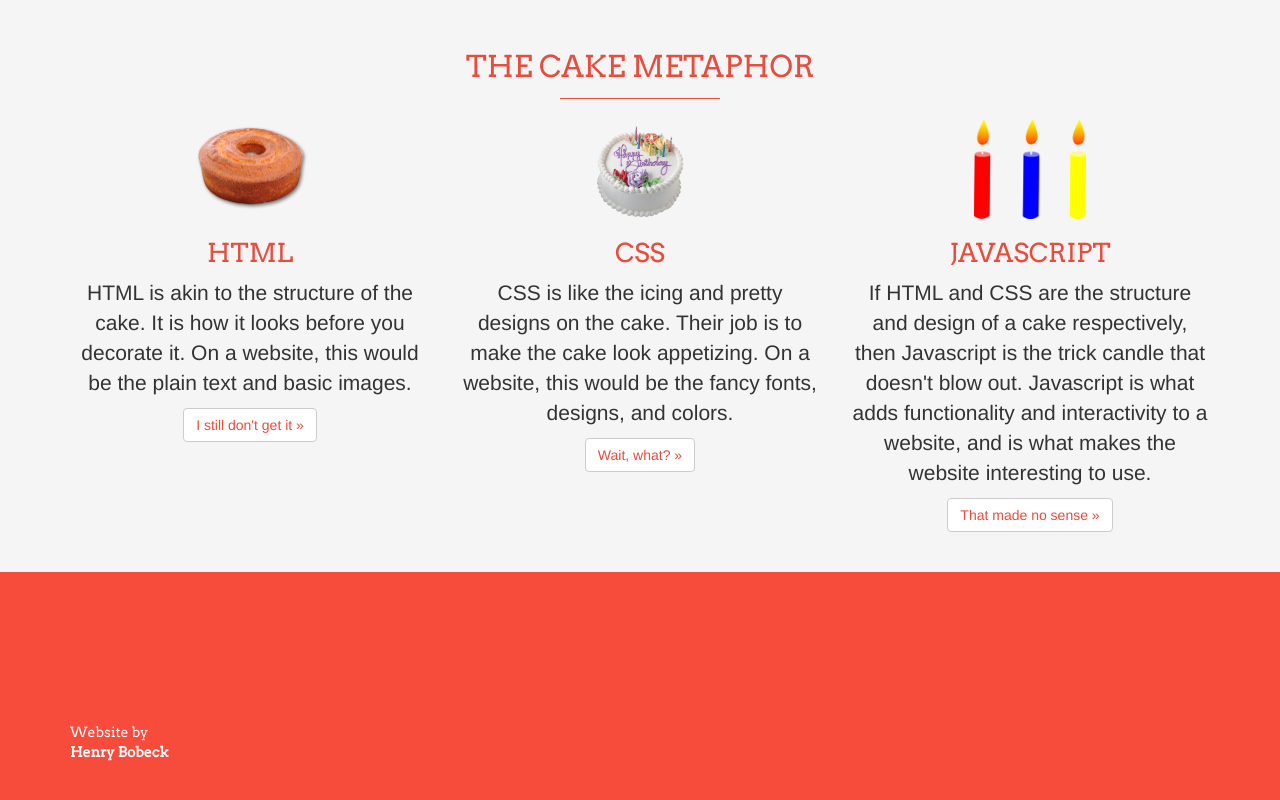
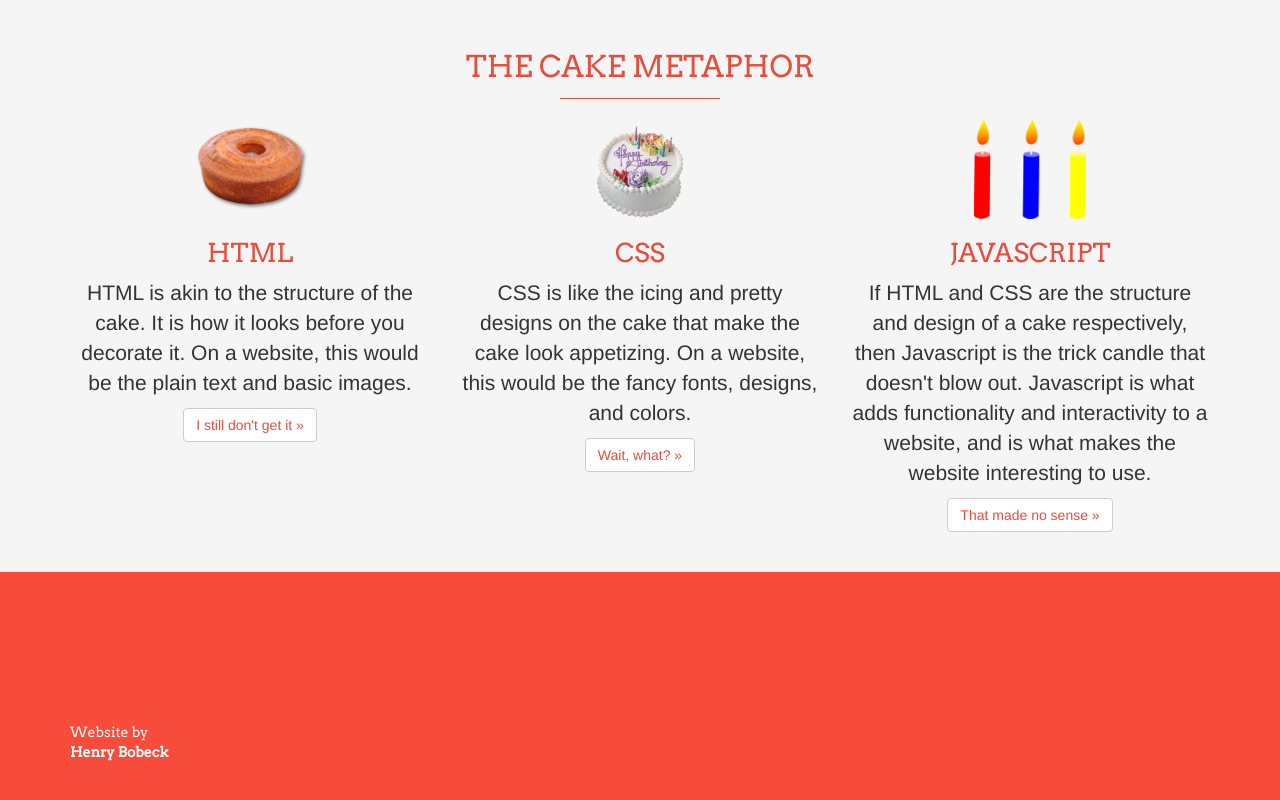
Before and after one commit to hsbobeck/hsbobeck.github.io, a plain HTML site: page index.html in a window 1280 px wide. Shown: the part 1091-1891 px from the top of the page. Drawn offline with nearby package versions, Linux system fonts and the light colour scheme.

Commit message:
typo fixing 2

```diff
--- a/index.html
+++ b/index.html
@@ -92,7 +92,7 @@
           <div class="col-md-4">
             <img src="/images/cake_icing.gif" alt="<the picture didn't load>" height="100px">
             <h3>CSS</h3>
-            <p>CSS is like the icing and pretty designs on the cake. Their job is to make the cake look appetizing. On a website, this would be the fancy fonts, designs, and colors. </p>
+            <p>CSS is like the icing and pretty designs on the cake that make the cake look appetizing. On a website, this would be the fancy fonts, designs, and colors. </p>
             <p><a class="btn btn-default" href="http://www.w3schools.com/css/" target="_blank" role="button">Wait, what? &raquo;</a></p>
           </div>
           <div class="col-md-4">
```
